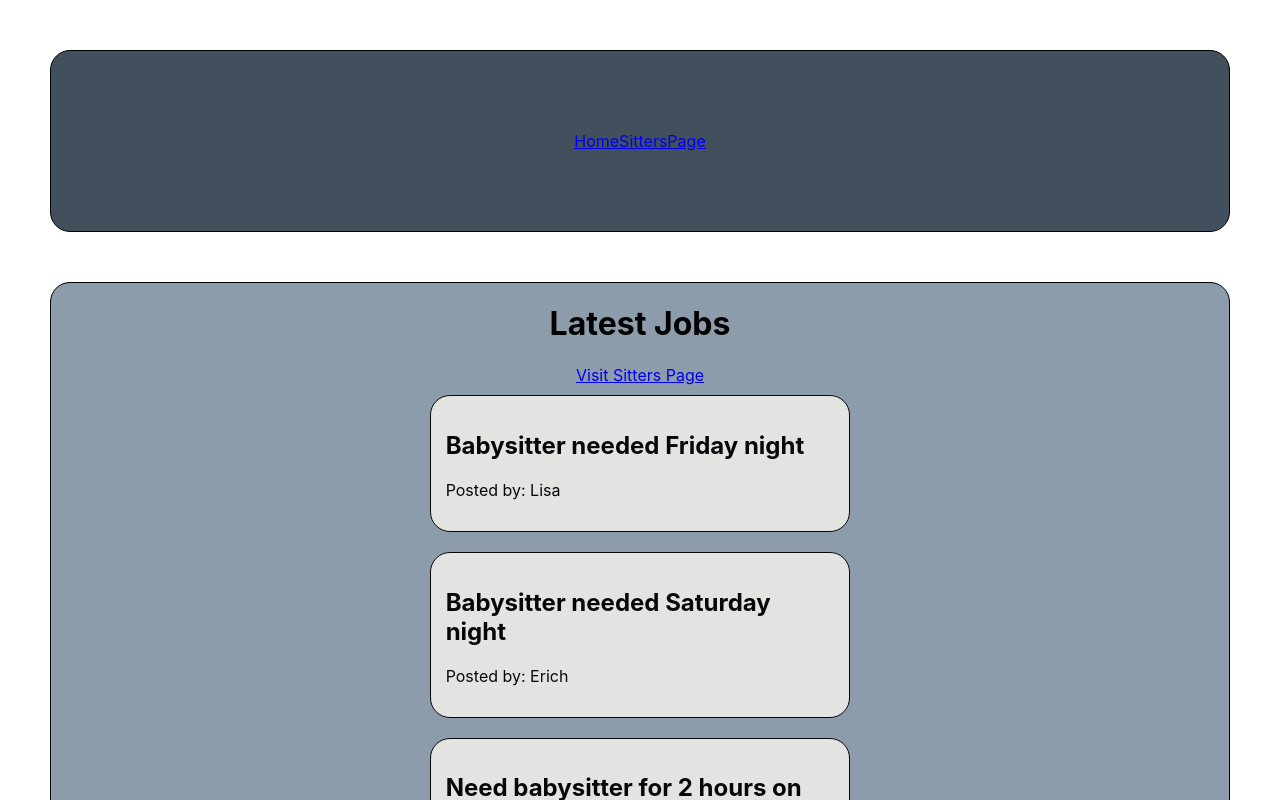
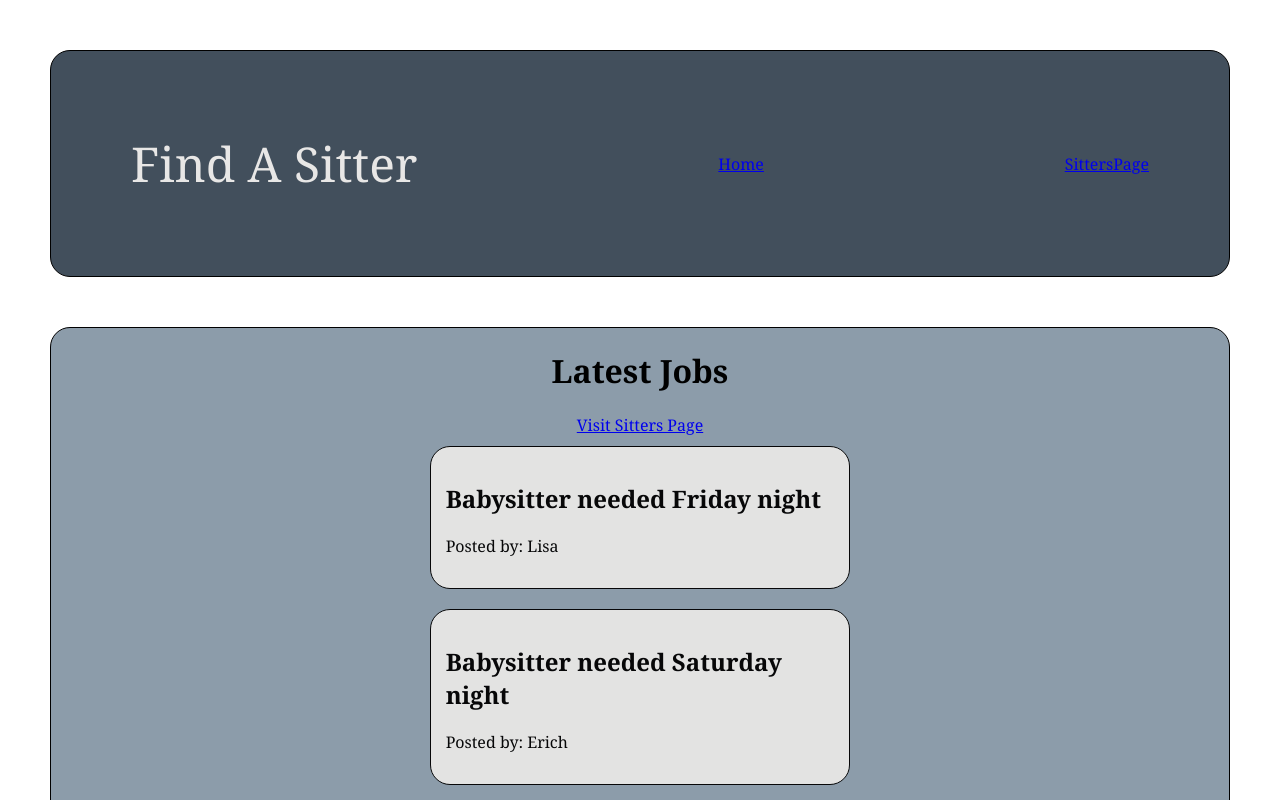
Before and after one commit to Lwalsh2022/Find-My-Sitter, a React (Create React App) app in the folder client/: page / in a window 1280 px wide. Shown: the top 800 px of the page. Built offline with nearby package versions, Linux system fonts and the light colour scheme.

Commit message:
font update

```diff
--- a/client/src/App.css
+++ b/client/src/App.css
@@ -15,16 +15,21 @@
 
 #navBar {
   background-color: #424f5c;
+  color: #e8e7e6;
   display: flex;
   align-items: center;
-  justify-content: center;
+  justify-content: space-between;
   flex-direction: row;
   padding: 80px;
   margin: 50px;
   border-radius: 20px;
   border: 1px solid black;
-  color: #e8e7e6
+}
 
+.site-title {
+  color: inherit;
+  font-size: 3rem;
+  text-decoration: none;
 }
 
 
--- a/client/src/App.js
+++ b/client/src/App.js
@@ -9,6 +9,7 @@ import LandingPage from './components/LandingPage';
 // import Projects from './components/Projects';
 import Sitters from './components/Sitters';
 import styled from 'styled-components';
+import navBar from './components/Nav';
 
 const AppContainer = styled.div`
   width: 100%;
@@ -34,12 +35,14 @@ function App() {
   return (
     <Router>
       <Routes>
+        {/* <Route path="/" element={<navBar />} /> */}
         <Route path="/" element={<LandingPage />} />
         <Route path="/sitters" element={<Sitters />} />
       </Routes>
     </Router>
 
 
+
   );
 }
 
--- a/client/src/components/Nav.js
+++ b/client/src/components/Nav.js
@@ -5,6 +5,7 @@ function Nav(){
     return(
         <div>
             <div id='navBar' className="w3-bar w3-black">
+  <a href="/" className="site-title">Find A Sitter</a>
   <Link to={{pathname: `/`}} className="w3-bar-item w3-button App-link">Home</Link>
   <Link to={{pathname: `/sitters`}} className="w3-bar-item w3-button App-link">SittersPage</Link>
             </div>
--- a/client/src/index.css
+++ b/client/src/index.css
@@ -1,8 +1,6 @@
 body {
   margin: 0;
-  font-family: -apple-system, BlinkMacSystemFont, 'Segoe UI', 'Roboto', 'Oxygen',
-    'Ubuntu', 'Cantarell', 'Fira Sans', 'Droid Sans', 'Helvetica Neue',
-    sans-serif;
+  font-family: "Georgia", "Times", "Times New Roman", Georgia, serif;
   -webkit-font-smoothing: antialiased;
   -moz-osx-font-smoothing: grayscale;
 }
```
